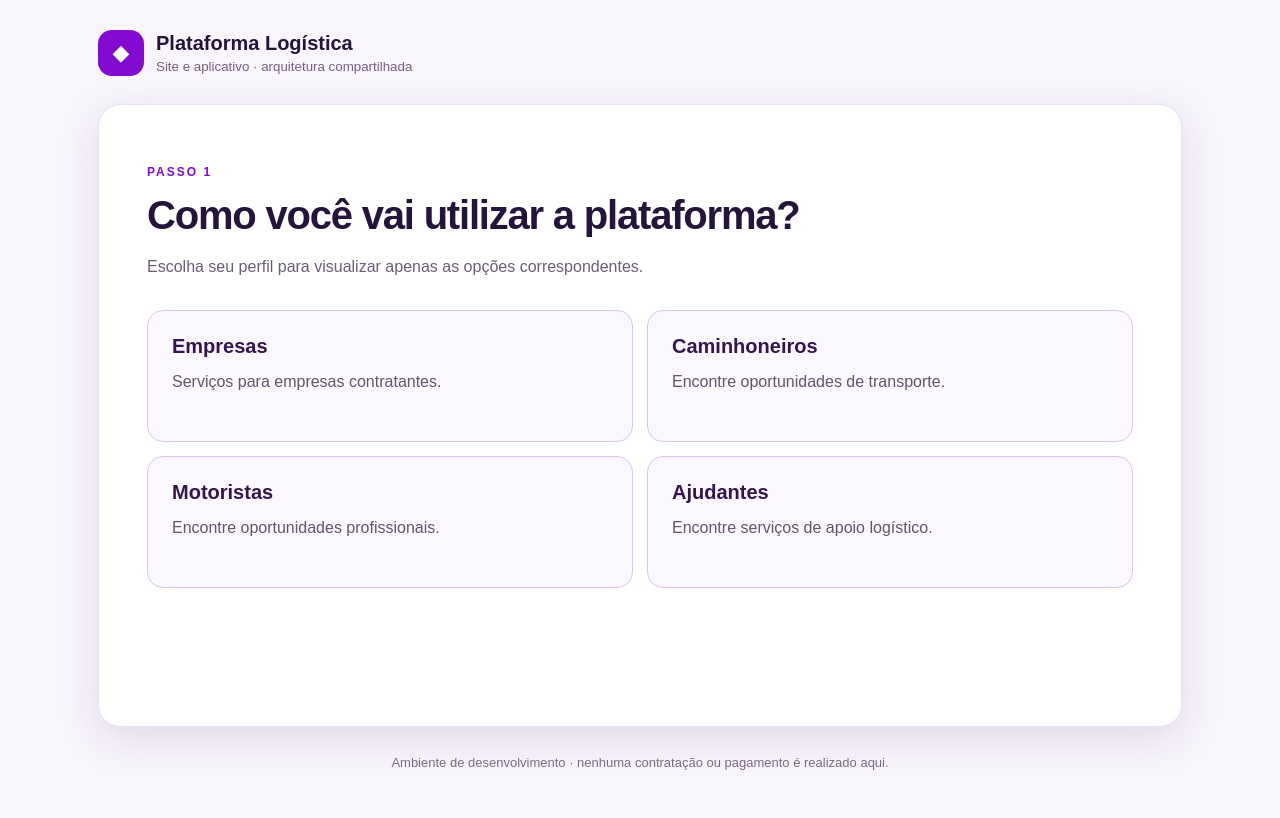
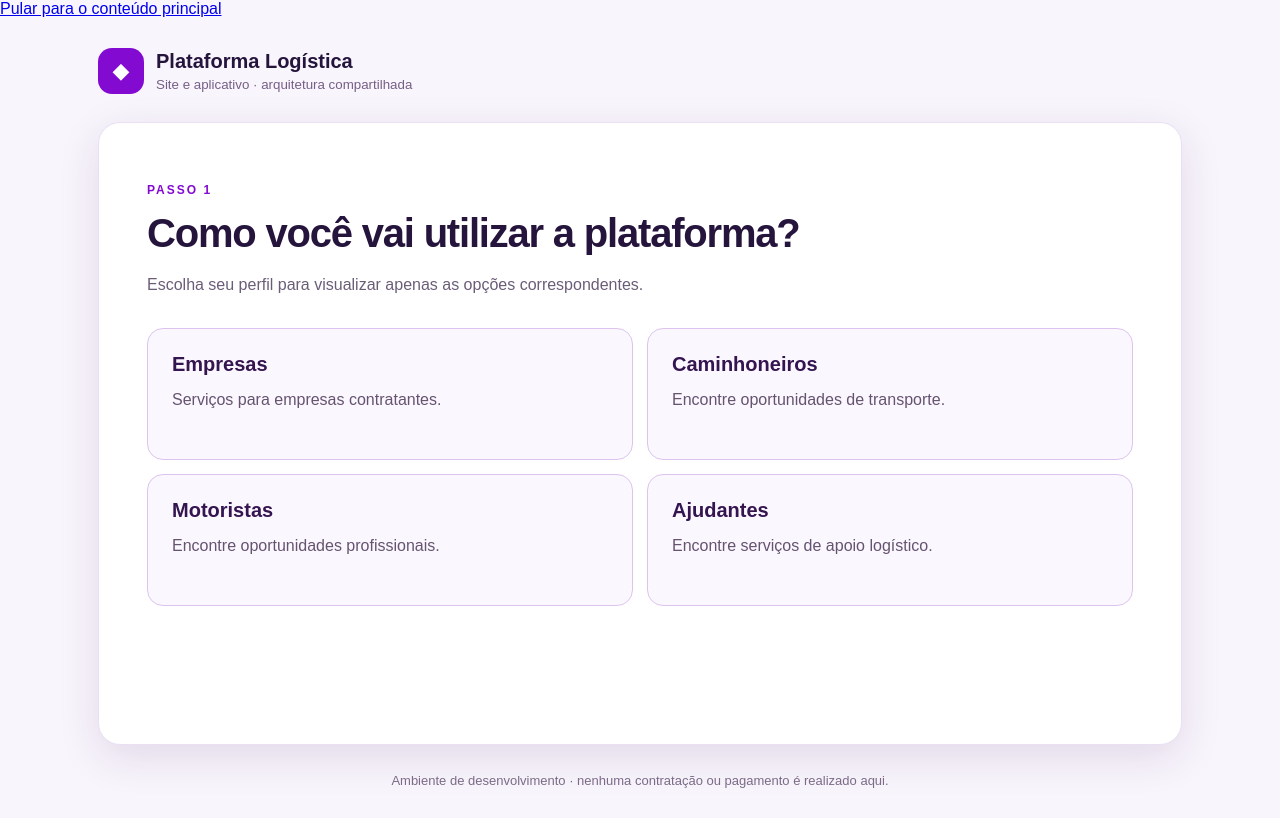
Before and after one commit to dbdanielbaracho/logistica-unificada, a Next.js app: page / in a window 1280 px wide. Built offline with nearby package versions, Linux system fonts and the light colour scheme.

Commit message:
feat(a11y): add keyboard skip link to main content

```diff
--- a/src/app/page.tsx
+++ b/src/app/page.tsx
@@ -6,12 +6,12 @@ export default function Home() {
   const [profile, setProfile] = useState<Profile | null>(null);
   const [route, setRoute] = useState<RouteId | null>(null);
   function reset() { setRoute(null); setProfile(null); }
-  return <main className="shell">
+  return <><a className="skipLink" href="#conteudo-principal">Pular para o conteúdo principal</a><main id="conteudo-principal" className="shell">
     <header className="brand"><span className="brandIcon" aria-hidden="true">◆</span><div><strong>Plataforma Logística</strong><small>Site e aplicativo · arquitetura compartilhada</small></div></header>
     <section className="panel">
       {!profile && <><p className="eyebrow">PASSO 1</p><h1>Como você vai utilizar a plataforma?</h1><p className="muted">Escolha seu perfil para visualizar apenas as opções correspondentes.</p><div className="grid">{profileKeys.map(k => <button className="tile" key={k} onClick={() => setProfile(k)}><strong>{profiles[k].title}</strong><span>{profiles[k].description}</span></button>)}</div></>}
       {profile && !route && <><button className="back" onClick={reset}>← Trocar perfil</button><p className="eyebrow">PASSO 2 · {profiles[profile].title.toUpperCase()}</p><h1>O que você precisa fazer?</h1><div className="grid">{profiles[profile].actions.map(a => <button className="tile" key={a.label} onClick={() => setRoute(a.route)}><strong>{a.label}</strong><span>Ver detalhes →</span></button>)}</div></>}
       {profile && route && <><button className="back" onClick={() => setRoute(null)}>← Voltar às opções</button><p className="eyebrow">{profiles[profile].title.toUpperCase()}</p><h1>{routeCopy[route].title}</h1><p className="muted">{routeCopy[route].description}</p><div className="notice" role="status">Esta área ainda não executa operações. Publicação, contratação e pagamentos só serão habilitados após implementação, testes e homologação dos fluxos originais.</div></>}
     </section><footer>Ambiente de desenvolvimento · nenhuma contratação ou pagamento é realizado aqui.</footer>
-  </main>;
+  </main></>;
 }
```
